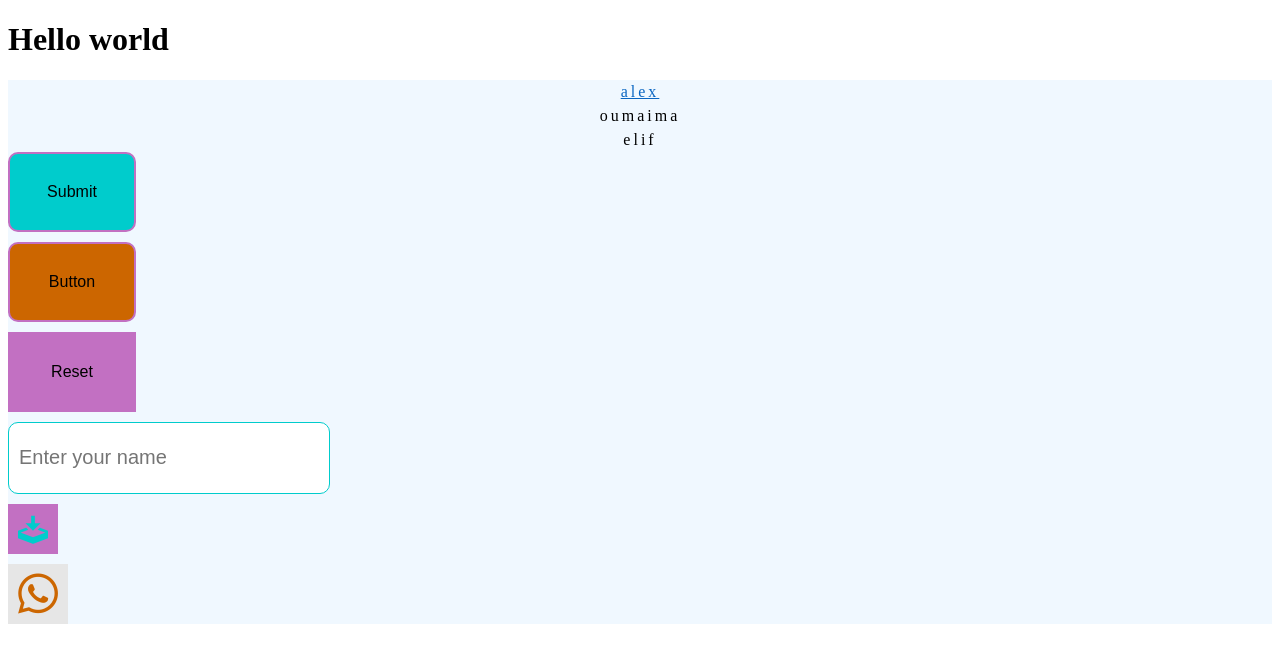
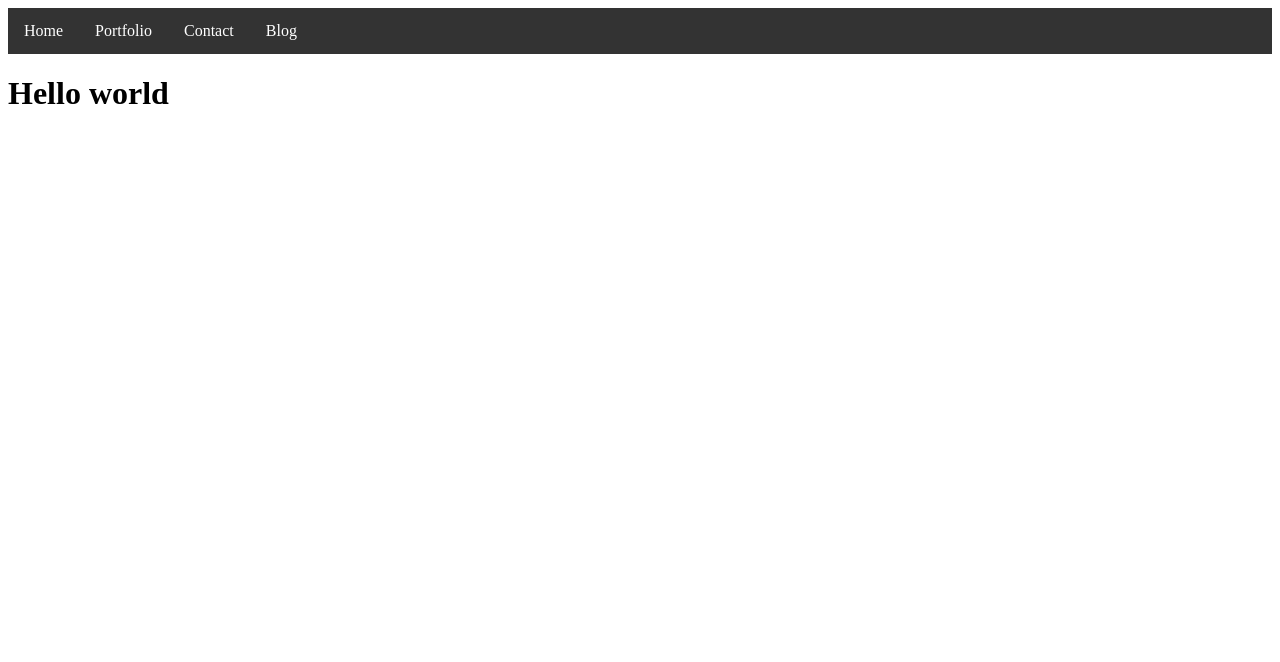
Before and after one commit to Alez05/my-portfolio-v2, a Next.js app: page / in a window 1280 px wide. Shown: the top 662 px of the page. Built offline with nearby package versions, Linux system fonts and the light colour scheme.

Commit message:
navigation implemented Fixes #27

```diff
--- a/src/app/page.tsx
+++ b/src/app/page.tsx
@@ -1,84 +1,10 @@
-import { Button, FlexBox, GridBox, Icon, Input, Text } from '@/libs/ui';
+import { Button, FlexBox, GridBox, Icon, Input, NavBar, Text } from '@/libs/ui';
 
 const Home = () => {
   return (
     <main>
+      <NavBar />
       <h1>Hello world</h1>
-      <FlexBox>
-        <Text
-          textAlign='center'
-          as='a'
-          href='https://www.crunchyroll.com/watchlist'
-          textDecoration='underline'
-          color='var(--color-info)'
-          letterSpacing='3px'
-        >
-          alex
-        </Text>
-        <Text
-          letterSpacing='3px'
-          textAlign='center'
-        >
-          oumaima
-        </Text>
-        <Text
-          letterSpacing='3px'
-          textAlign='center'
-        >
-          elif
-        </Text>
-      </FlexBox>
-      <FlexBox gap={10}>
-        <Button
-          type='submit'
-          backgroundColor='var(--color-primary)'
-          border='2px solid var(--color-rose)'
-          borderRadius='10px'
-        >
-          Submit
-        </Button>
-        <Button
-          type='button'
-          backgroundColor='var(--color-secondary)'
-          border='2px solid var(--color-rose)'
-          borderRadius='10px'
-        >
-          Button
-        </Button>
-        <Button
-          type='reset'
-          backgroundColor='var(--color-rose)'
-        >
-          Reset
-        </Button>
-
-        <Input
-          type='password'
-          placeholder='Enter your name'
-          border='1px solid var(--color-primary)'
-          borderRadius='10px'
-          padding={10}
-          width='300px'
-          height='50px'
-          fontSize={20}
-          color='var(--color-primary)'
-        />
-        <Icon
-          backgroundColor='var(--color-rose)'
-          icon='download'
-          width='50px'
-          height='50px'
-          fontSize={30}
-        />
-        <Icon
-          backgroundColor='var(--color-background)'
-          icon='whatsapp'
-          width='60px'
-          height='60px'
-          fontSize={40}
-          color='var(--color-secondary)'
-        />
-      </FlexBox>
     </main>
   );
 };
--- a/src/libs/ui/index.ts
+++ b/src/libs/ui/index.ts
@@ -1,6 +1,10 @@
+// atom components
 export { default as Button } from './atom/button/button';
 export { default as FlexBox } from './atom/flexbox/flexbox';
 export { default as GridBox } from './atom/gridbox/gridbox';
 export { default as Icon } from './atom/icon/icon';
 export { default as Input } from './atom/input/input';
 export { default as Text } from './atom/text/text';
+
+// organism components
+export { default as NavBar } from './organism/nav/nav';
--- a/src/libs/ui/organism/index.ts
+++ b/src/libs/ui/organism/index.ts
@@ -0,0 +1 @@
+export {default as NavBar} from './nav/nav';
--- /dev/null
+++ b/src/libs/ui/organism/nav/index.ts
@@ -0,0 +1 @@
+export { default as NavBar } from './nav';
--- /dev/null
+++ b/src/libs/ui/organism/nav/nav.css
@@ -0,0 +1,13 @@
+#navbar {
+  overflow: hidden;
+  background-color: #333;
+}
+
+#navbar a {
+  float: left;
+  font-size: 16px;
+  color: white;
+  text-align: center;
+  padding: 14px 16px;
+  text-decoration: none;
+}
--- /dev/null
+++ b/src/libs/ui/organism/nav/nav.tsx
@@ -0,0 +1,14 @@
+import './nav.css';
+
+const NavBar = () => {
+  return (
+    <nav id='navbar'>
+      <a href='/'>Home</a>
+      <a href='/'>Portfolio</a>
+      <a href='/'>Contact</a>
+      <a href='/'>Blog</a>
+    </nav>
+  );
+};
+
+export default NavBar;
```
Also changed, not shown: src/libs/ui/organism/nav/nav.type.ts (added).
